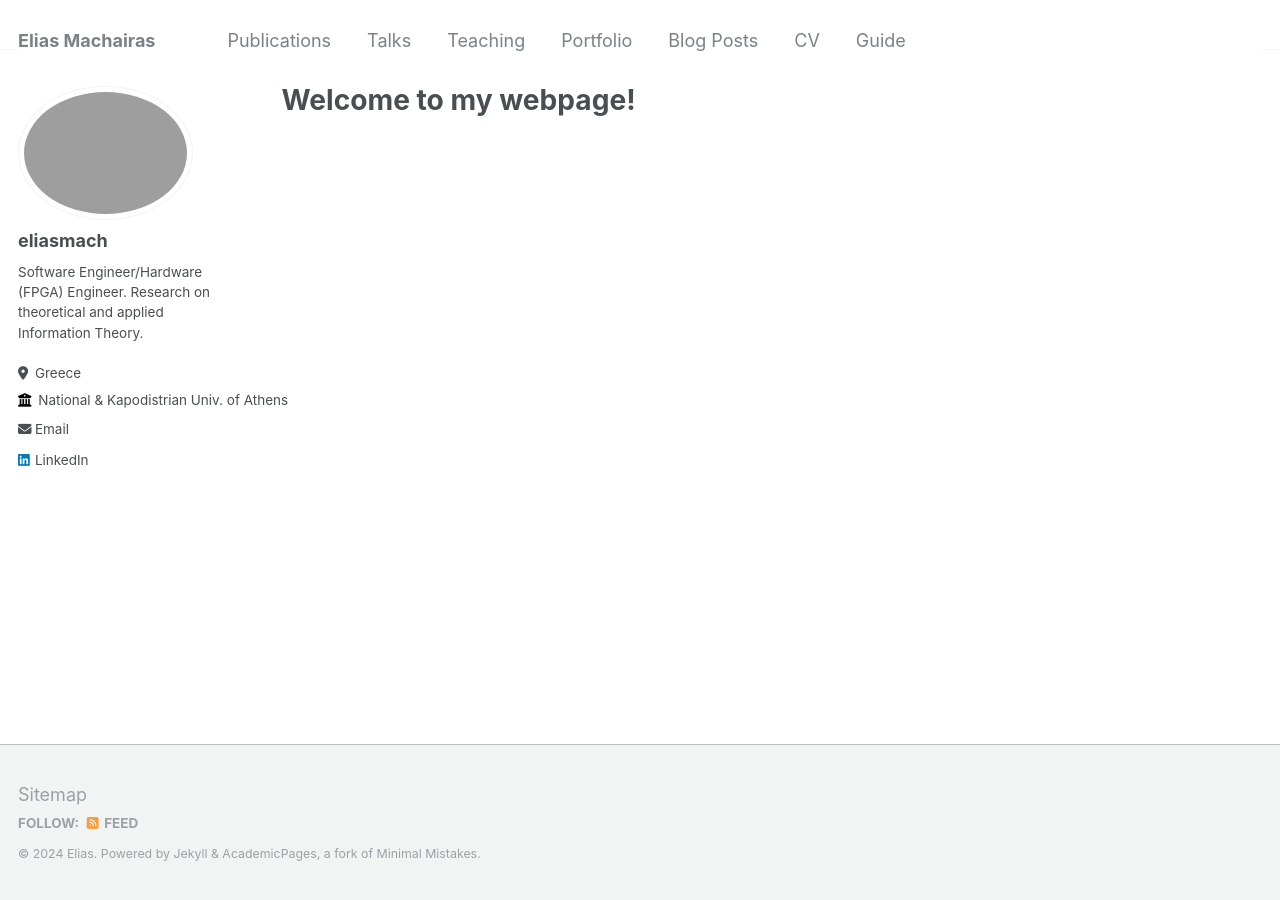
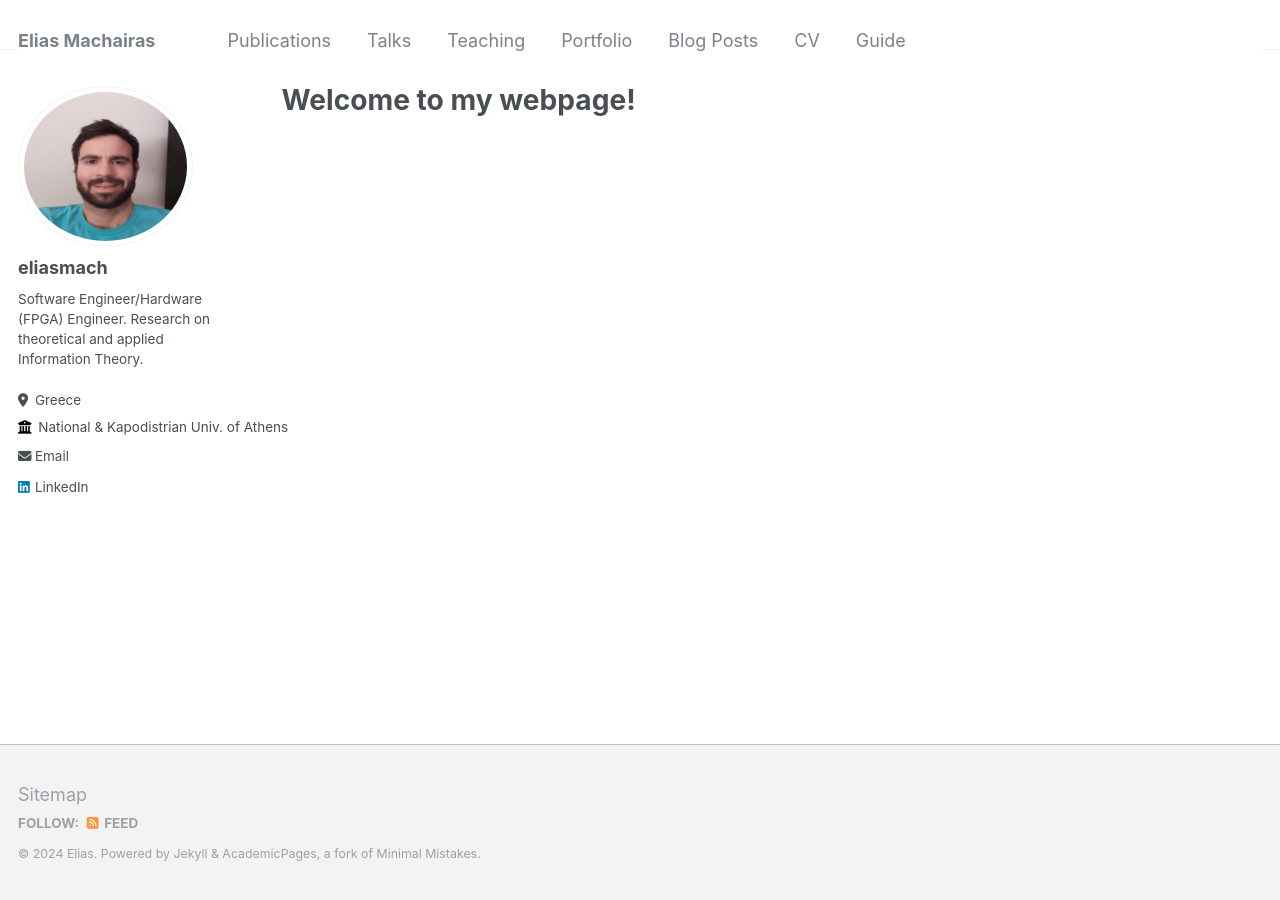
Before and after one commit to eliasmach/eliasmach.github.io, a Jekyll site: the page built from _pages/about.md, in a window 1280 px wide. Built offline with Jekyll 4.4.1, drawn with Linux system fonts in a browser that asks for light colours.

Commit message:
Update _config.yml

```diff
--- a/_config.yml
+++ b/_config.yml
@@ -21,7 +21,7 @@ repository               : "eliasmach/eliasmach.github.io"
 #               Additional customization can be done by editing /_includes/author-profile.html
 author:
   # Biographic information
-  avatar           : "https://eliasmach.github.io/files/elias_pic.jpg"
+  avatar           : "https://eliasmach.github.io/files/elias_pic.png"
   name             : "eliasmach"
   pronouns         : # example: "she/her"
   bio              : "Software Engineer/Hardware (FPGA) Engineer. Research on theoretical and applied Information Theory."
```
